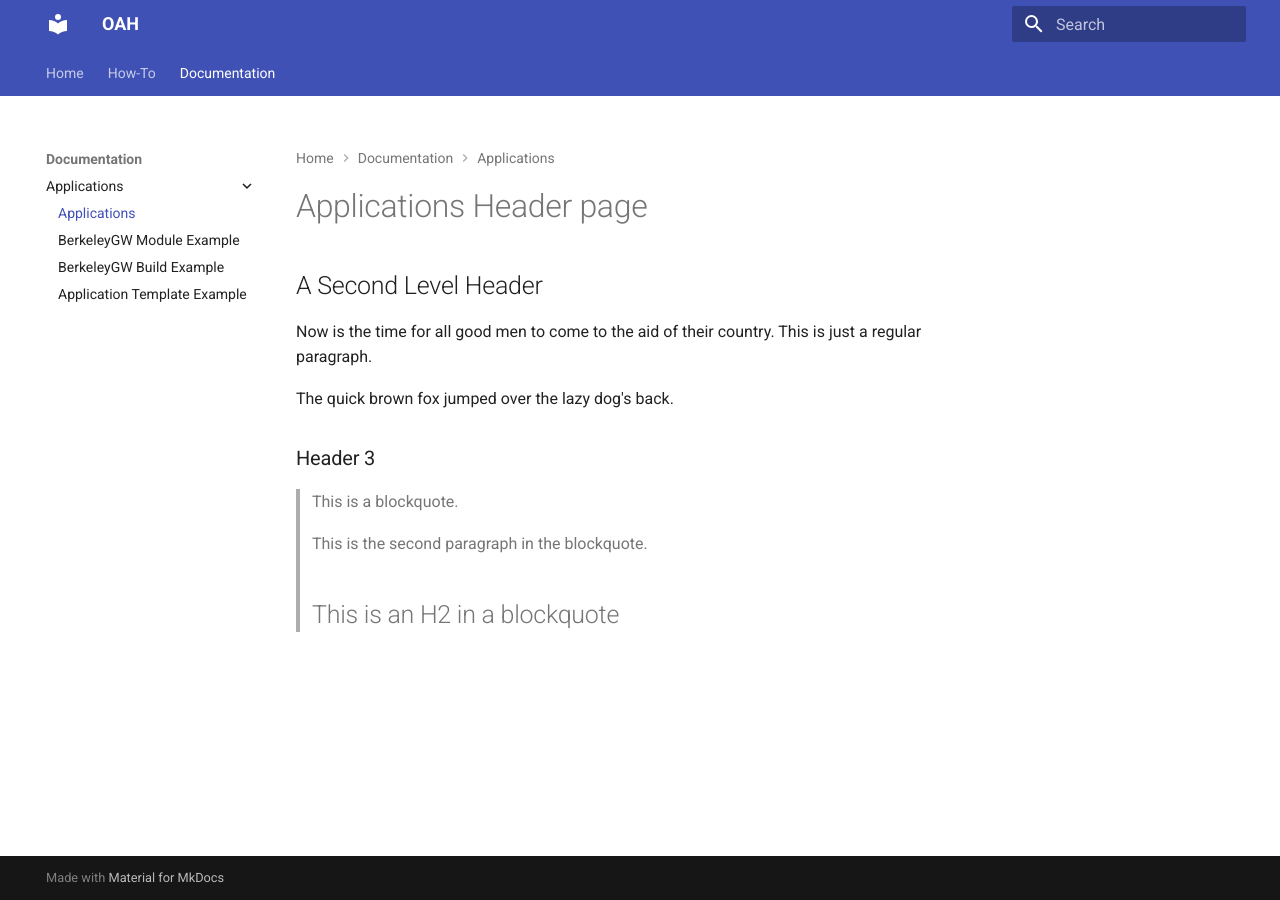
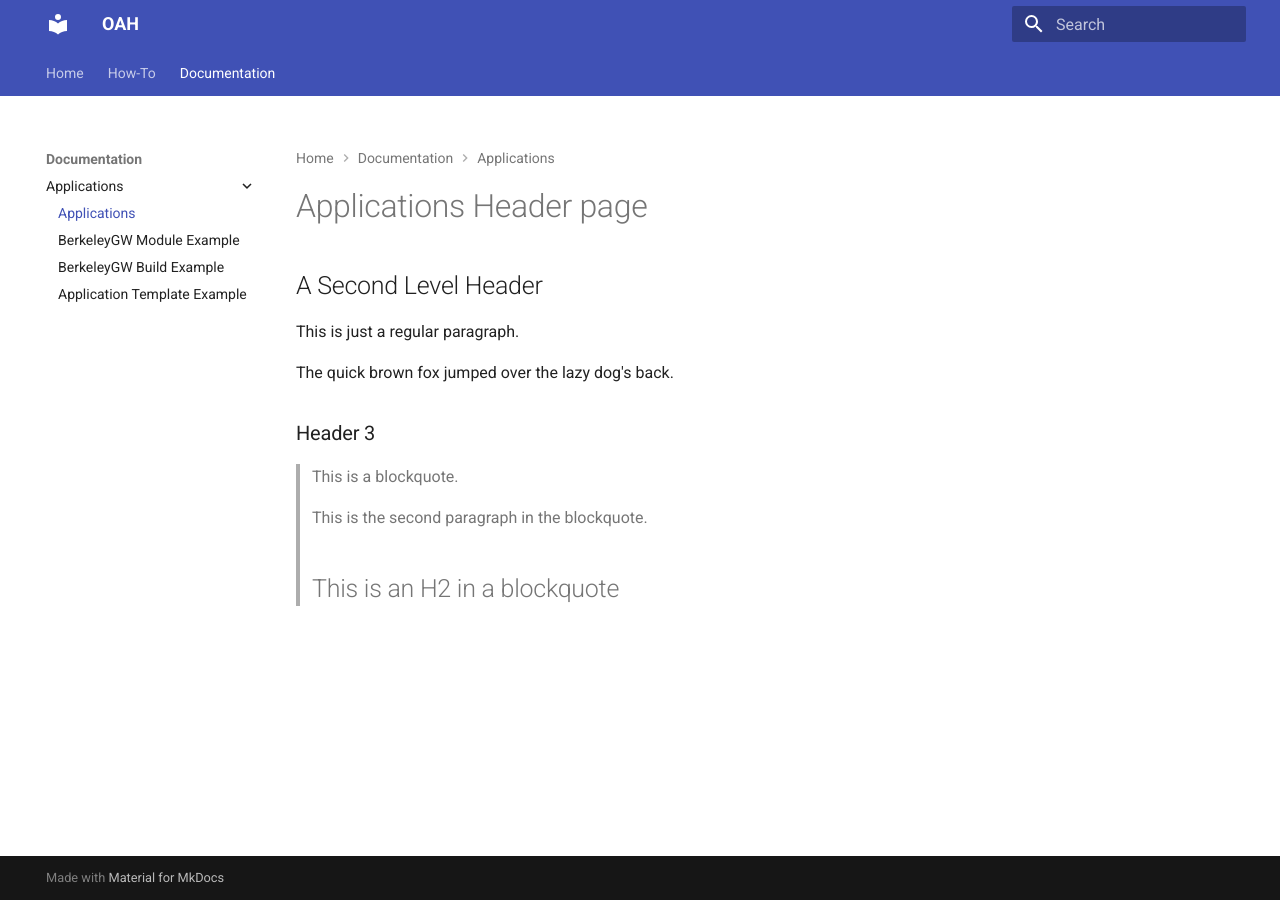
Before and after one commit to oahull0112/oahull0112.github.io, an MkDocs documentation site: the page built from docs/Documentation/Applications/applications.md, in a window 1280 px wide. Built offline with MkDocs 1.6.1 and Material for MkDocs 9.7.7, drawn with Linux system fonts in a browser that asks for light colours.

```diff
--- a/docs/Documentation/Applications/applications.md
+++ b/docs/Documentation/Applications/applications.md
@@ -2,8 +2,7 @@
 
 <h2>A Second Level Header</h2>
 
-<p>Now is the time for all good men to come to
-the aid of their country. This is just a
+<p>This is just a
 regular paragraph.</p>
 
 <p>The quick brown fox jumped over the lazy
```
Also changed, not shown: docs/Documentation/Applications/applications_template.md (+1 -1 lines).
